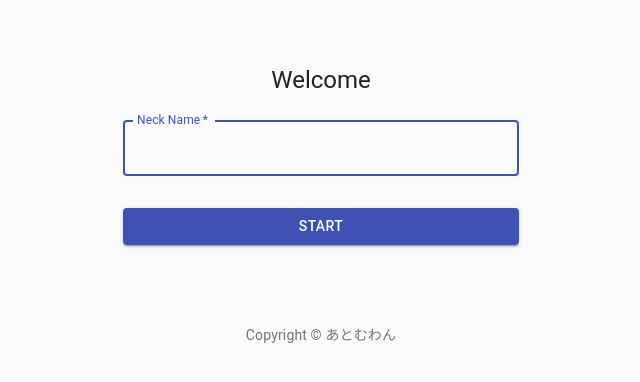
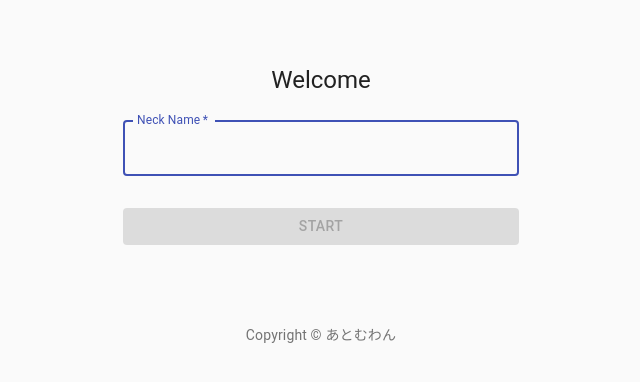
Before and after one commit to risa-tsubomoto/idobatakaigi, a React (Create React App) app: page / in a window 1280 px wide. Shown: the top 382 px of the page, without its empty margins (319-959 px from the left). Built offline with nearby package versions, Linux system fonts and the light colour scheme.

Commit message:
setName by clicking button

```diff
--- a/src/components/SignIn.js
+++ b/src/components/SignIn.js
@@ -1,4 +1,4 @@
-import React from 'react';
+import React, { useEffect, useState } from 'react';
 import Button from '@material-ui/core/Button';
 import CssBaseline from '@material-ui/core/CssBaseline';
 import TextField from '@material-ui/core/TextField';
@@ -46,6 +46,19 @@
 
 export default function SignIn({ setName }) {
   const classes = useStyles();
+  const [disabled, setDisabled] = useState(true);
+  const [string, setString] = useState('');
+  console.log(disabled, string);
+
+  // useEffect:特定変数の監視
+  // 第1引数　実行する処理
+  // 第2引数　array 発火トリガーとなる監視対象
+  useEffect(() => {
+    const disabled = string === '';
+    setDisabled(disabled);
+  }, [string]);
+
+
 
   return (
     <Container component="main" maxWidth="xs">
@@ -64,6 +77,7 @@
             label="Neck Name"
             name="name"
             autoFocus
+            onChange={(e) => setString(e.target.value)}
           />
           <Button
             type="submit"
@@ -71,6 +85,7 @@
             variant="contained"
             color="primary"
             className={classes.submit}
+            disabled={ disabled }
           >
             Start
           </Button>
```
